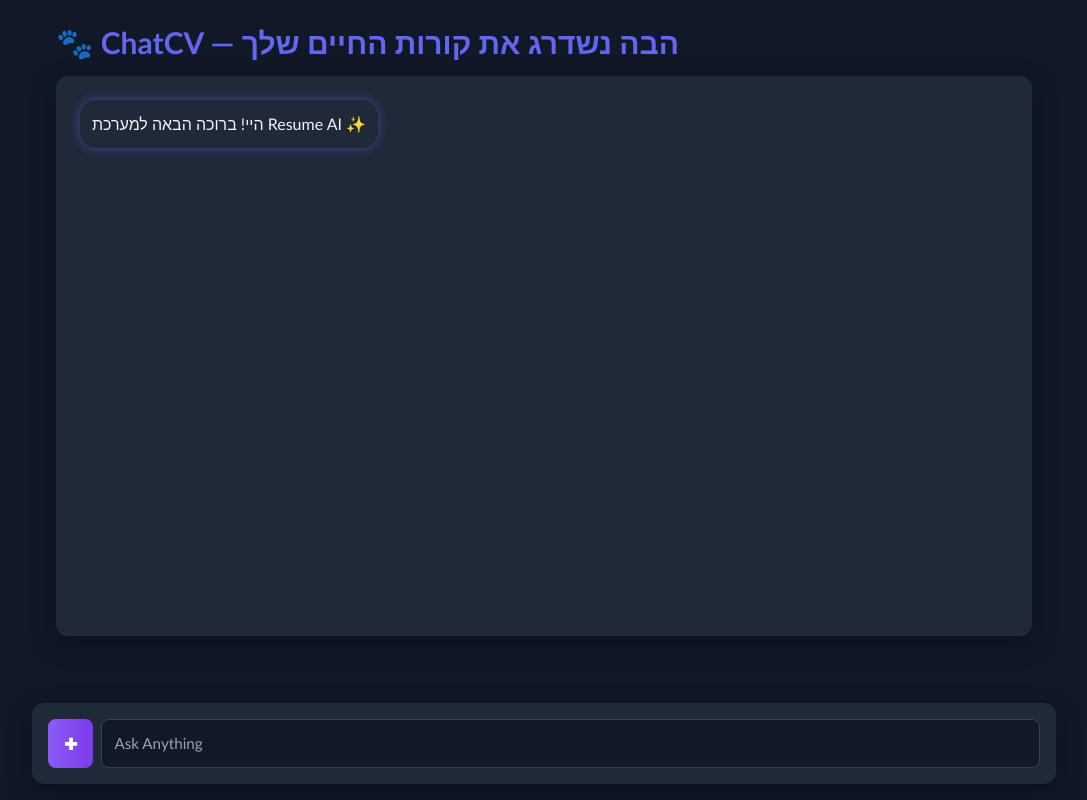
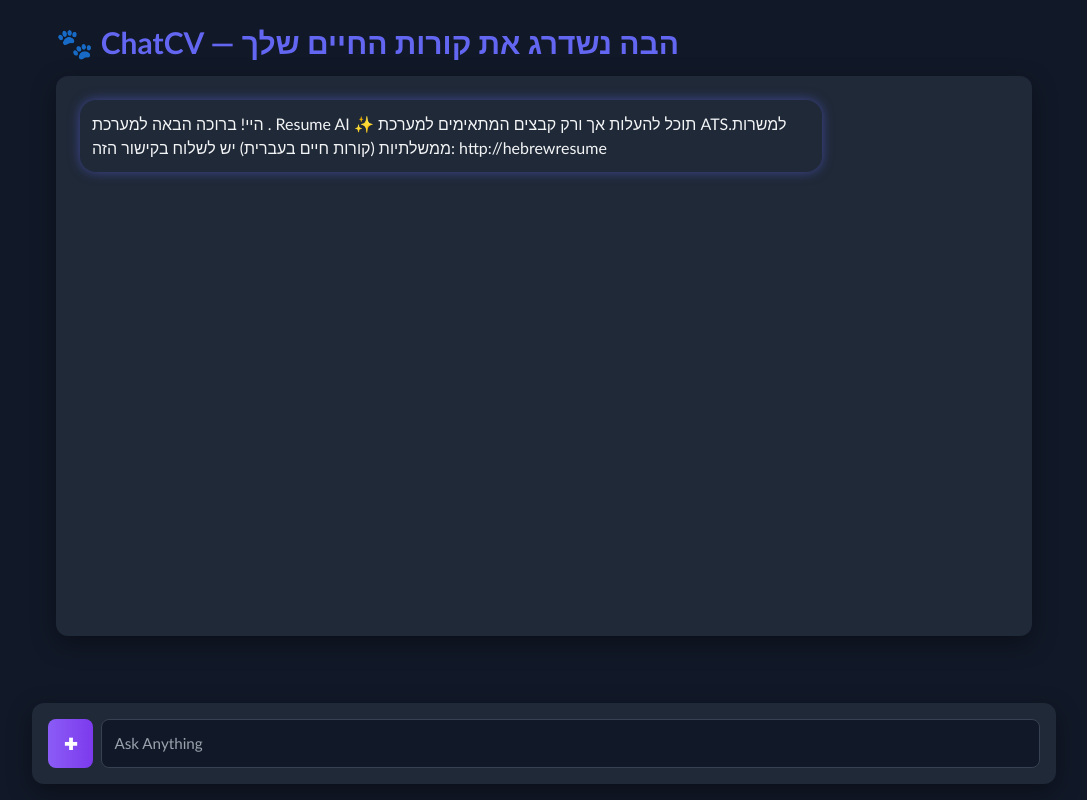
Before and after one commit to racheli-ostrov/cv-optimizer, a React (Vite) app in the folder client/: page / in a window 1280 px wide. Shown: the whole page, without its empty margins (96-1183 px from the left). Built offline with nearby package versions, Linux system fonts and the light colour scheme.

Commit message:
fix entry message

```diff
--- a/client/src/CVOptimizer.jsx
+++ b/client/src/CVOptimizer.jsx
@@ -17,7 +17,7 @@
   const [improvedContent, setImprovedContent] = useState("");
 
   useEffect(() => {
-    addMessage("היי! ברוכה הבאה למערכת Resume AI ✨", "ai");
+    addMessage("היי! ברוכה הבאה למערכת . Resume AI ✨ תוכל להעלות אך ורק קבצים המתאימים למערכת ATS.למשרות ממשלתיות (קורות חיים בעברית) יש לשלוח בקישור הזה: http://hebrewresume", "ai");
   }, []);
 
   const addMessage = (text, sender = "user") => {
```
